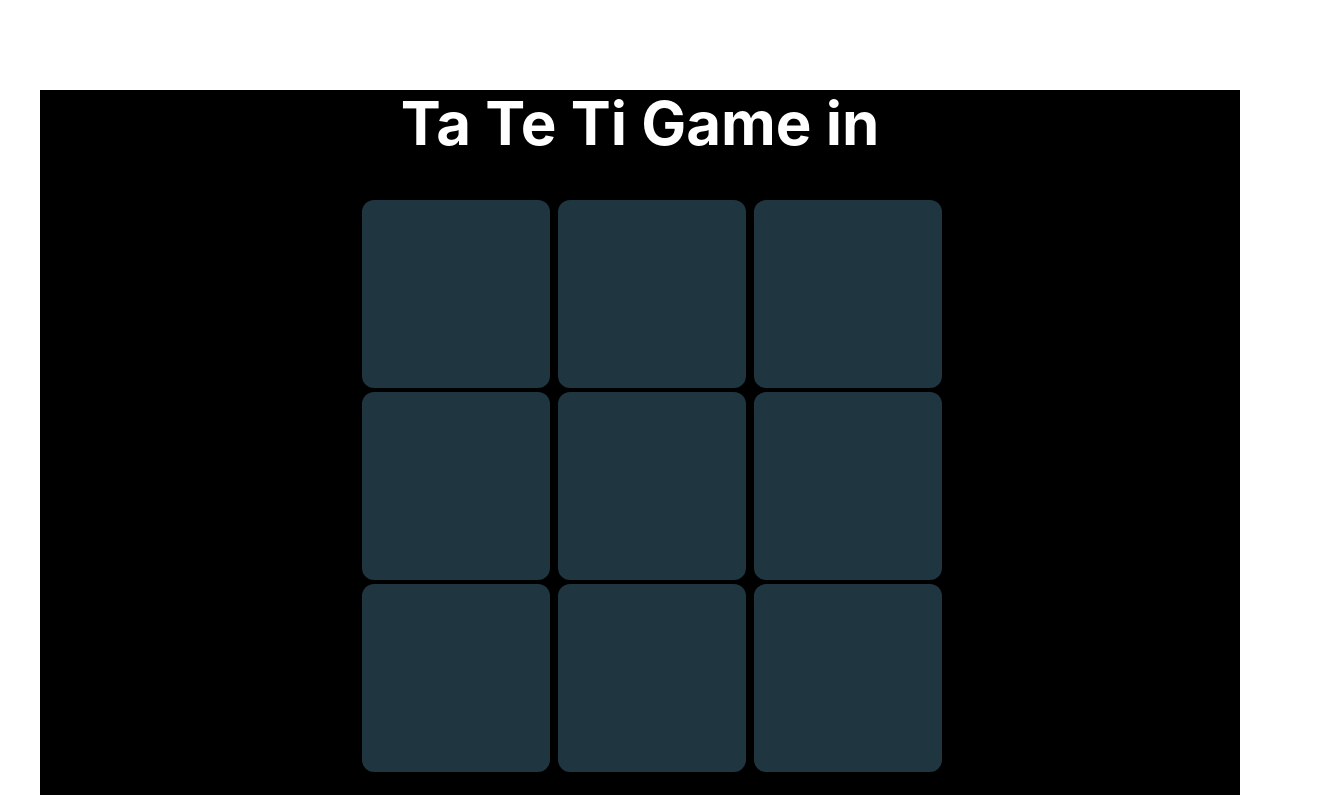
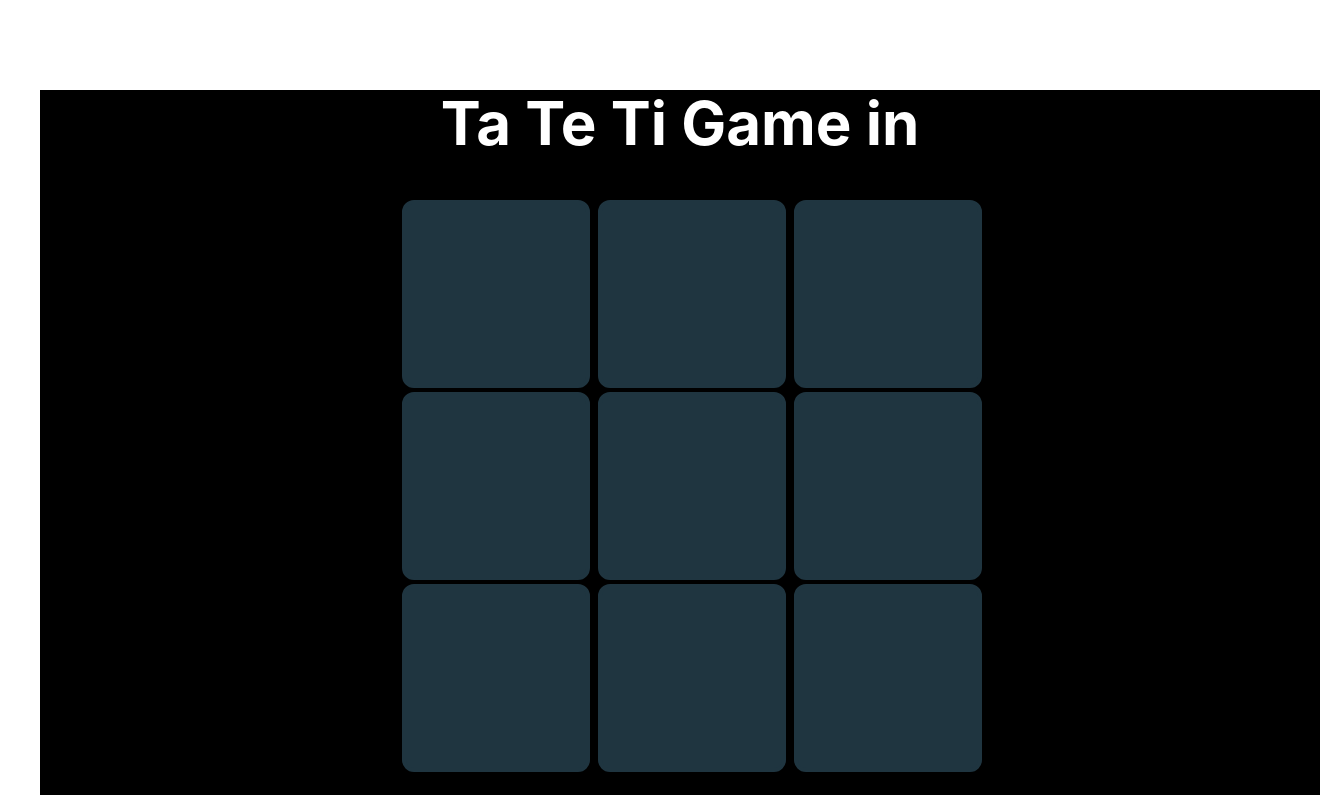
Before and after one commit to juanbosquedev/tateti, a React (Vite) app: page / in a window 1280 px wide. Shown: the top 795 px of the page, 1320 px wide, since content can reach past the window. Built offline with nearby package versions, Linux system fonts and the light colour scheme.

Commit message:
skeleton ready

```diff
--- a/src/components/TaTeTi.css
+++ b/src/components/TaTeTi.css
@@ -1,6 +1,7 @@
 .container {
   text-align: center;
   background-color: black;
+  width: 100vw;
 }
 
 .title {
@@ -53,3 +54,9 @@
     box-shadow: 0px 0px 3px 3px #26ffcb;
 
 }
+
+.title img{
+    margin-top: 10px;
+    padding: 25px 20px;
+    height: 50px;
+}
--- a/src/components/TaTeTi.jsx
+++ b/src/components/TaTeTi.jsx
@@ -1,112 +1,167 @@
 // import React from 'react'
-import "./TaTeTi.css"
-import circle from "../assets/circle.png"
-import cross from "../assets/cross.png"
-import { useRef, useState } from "react"
+import "./TaTeTi.css";
+import circle from "../assets/circle.png";
+import cross from "../assets/cross.png";
+import { useRef, useState } from "react";
 
-let data= ["","","","","","","","",""]
+let data = ["", "", "", "", "", "", "", "", ""];
 const TaTeTi = () => {
+  let [count, setCount] = useState(0);
+  let [lock, setLock] = useState(false);
+  let titleRef = useRef(null);
 
-    let [count, setCount] = useState(0);
-    let [lock, setLock]=useState(false);
-    let titleRef = useRef(null)
+  let box1 = useRef(null);
+  let box2 = useRef(null);
+  let box3 = useRef(null);
+  let box4 = useRef(null);
+  let box5 = useRef(null);
+  let box6 = useRef(null);
+  let box7 = useRef(null);
+  let box8 = useRef(null);
+  let box9 = useRef(null);
 
+  let box_array =[box1,box2,box3,box4,box5,box6,box7,box8,box9]
 
+  const toggle = (e, num) => {
+    if (lock) {
+      return 0;
+    }
+    if (count % 2 === 0) {
+      e.target.innerHTML = `<img src='${cross}'>`;
+      data[num] = "x";
+      setCount(++count);
+    } else {
+      e.target.innerHTML = `<img src='${circle}'>`;
+      data[num] = "o";
+      setCount(++count);
+    }
+    checkWin();
+  };
+  const checkWin = () => {
+    if (data[0] === data[1] && data[1] === data[0] && data[2] !== "") {
+      won(data[2]);
+    } else if (data[3] === data[4] && data[4] === data[5] && data[5] !== "") {
+      won(data[5]);
+    } else if (data[6] === data[7] && data[7] === data[8] && data[8] !== "") {
+      won(data[8]);
+    } else if (data[0] === data[3] && data[3] === data[6] && data[6] !== "") {
+      won(data[6]);
+    } else if (data[1] === data[4] && data[4] === data[7] && data[7] !== "") {
+      won(data[7]);
+    } else if (data[2] === data[5] && data[5] === data[8] && data[8] !== "") {
+      won(data[8]);
+    } else if (data[0] === data[4] && data[4] === data[8] && data[8] !== "") {
+      won(data[8]);
+    } else if (data[0] === data[1] && data[1] === data[2] && data[2] !== "") {
+      won(data[2]);
+    } else if (data[2] === data[4] && data[4] === data[6] && data[6] !== "") {
+      won(data[6]);
+    }
+  };
 
-    const toggle = (e,num)=>{
-     if(lock){
-        return 0;
-     }
-     if(count % 2 === 0){
-        e.target.innerHTML= `<img src='${cross}'>`
-        data[num]="x";
-        setCount(++count)
-
-     }
-     else{
-        e.target.innerHTML= `<img src='${circle}'>`
-        data[num]="o";
-        setCount(++count)
-
-     }
-     checkWin()
+  const won = (winner) => {
+    setLock(true);
+    if (winner === "x") {
+      titleRef.current.innerHTML = `Congratulations: <img src=${cross} > wins`;
+    } else {
+      titleRef.current.innerHTML = `Congratulations: <img src=${circle}> wins`;
     }
-    const checkWin = ()=>{
-        if(data[0] === data[1] && data[1] === data[0] && data[2] !== "")
-         {
-         won(data[2])
-         }
-         else if(data[3] === data[4] && data[4] === data[5] && data[5] !== "")
-          {
-         won(data[5])
-          }
-          else if(data[6] === data[7] && data[7] === data[8] && data[8] !== "")
-          {
-         won(data[8])
-          }
-          else if(data[0] === data[3] && data[3] === data[6] && data[6] !== "")
-          {
-         won(data[6])
-          }
-          else if(data[1] === data[4] && data[4] === data[7] && data[7] !== "")
-          {
-         won(data[7])
-          }
-          else if(data[2] === data[5] && data[5] === data[8] && data[8] !== "")
-          {
-         won(data[8])
-          }
-          else if(data[0] === data[4] && data[4] === data[8] && data[8] !== "")
-          {
-         won(data[8])
-          }
-          else if(data[0] === data[1] && data[1] === data[2] && data[2] !== "")
-          {
-         won(data[2])
-          }
-          else if(data[2] === data[4] && data[4] === data[6] && data[6] !== "")
-          {
-         won(data[6])
-          }
-    }
-
-    const won = (winner) =>{
-        setLock(true);
-        if(winner==="x")
-        {
-            titleRef.current.innerHTML=  `Congratulations: <img src=${cross}>`
-        }
-        else
-        {
-            titleRef.current.innerHTML=  `Congratulations: <img src=${circle}>`
-        }
-    }
+  };
+  const reset = () => {
+    setLock(false);
+    data = ["", "", "", "", "", "", "", "", ""];
+    titleRef.current.innerHTML = "Ta Te Ti in";
+    box_array.map((e)=>{ e.current.innerHTML ="" });
+  };
 
   return (
     <div className="container">
-        <h1 className="title" ref={titleRef}>Ta Te Ti Game in</h1>
-        <div className="board">
+      <h1 className="title" ref={titleRef}>
+        Ta Te Ti Game in
+      </h1>
+      <div className="board">
         <div className="row1">
-        <div className="boxes" onClick={(e)=>{toggle(e,0)}}></div>
-        <div className="boxes" onClick={(e)=>{toggle(e,1)}}></div>
-        <div className="boxes" onClick={(e)=>{toggle(e,2)}}></div>
+          <div
+            className="boxes"
+            onClick={(e) => {
+              toggle(e, 0);
+            }}
+            ref={box1}
+          ></div>
+          <div
+            className="boxes"
+            onClick={(e) => {
+              toggle(e, 1);
+            }}
+            ref={box2}
+          ></div>
+          <div
+            className="boxes"
+            onClick={(e) => {
+              toggle(e, 2);
+            }}
+            ref={box3}
+          ></div>
         </div>
         <div className="row2">
-        <div className="boxes" onClick={(e)=>{toggle(e,3)}}></div>
-        <div className="boxes" onClick={(e)=>{toggle(e,4)}}></div>
-        <div className="boxes" onClick={(e)=>{toggle(e,5)}}></div>
+          <div
+            className="boxes"
+            onClick={(e) => {
+              toggle(e, 3);
+            }}
+            ref={box4}
+          ></div>
+          <div
+            className="boxes"
+            onClick={(e) => {
+              toggle(e, 4);
+            }}
+            ref={box5}
+          ></div>
+          <div
+            className="boxes"
+            onClick={(e) => {
+              toggle(e, 5);
+            }}
+            ref={box6}
+          ></div>
         </div>
         <div className="row3">
-        <div className="boxes" onClick={(e)=>{toggle(e,6)}}></div>
-        <div className="boxes" onClick={(e)=>{toggle(e,7)}}></div>
-        <div className="boxes" onClick={(e)=>{toggle(e,8)}}></div>
+          <div
+            className="boxes"
+            onClick={(e) => {
+              toggle(e, 6);
+            }}
+            ref={box7}
+          ></div>
+          <div
+            className="boxes"
+            onClick={(e) => {
+              toggle(e, 7);
+            }}
+            ref={box8}
+          ></div>
+          <div
+            className="boxes"
+            onClick={(e) => {
+              toggle(e, 8);
+            }}
+            ref={box9}
+          ></div>
         </div>
-        </div>
-        <button className="reset">Reset</button>
-        <img src={circle}/>
-        <img src={cross}/>
+      </div>
+      <button
+        className="reset"
+        onClick={(e) => {
+          reset(e);
+        }}
+      >
+        Reset
+      </button>
+      <img src={circle} />
+      <img src={cross} />
     </div>
-  )
-}
+  );
+};
 
 export default TaTeTi;
--- /dev/null
+++ b/src/components/circle.css
@@ -0,0 +1,5 @@
+.property{
+    background-color: grey;
+    color:organge;
+
+}
--- /dev/null
+++ b/src/components/circle.jsx
@@ -0,0 +1,7 @@
+
+
+const Circle = () => {
+  return <div className="property">O</div>;
+};
+
+export default Circle;
```
